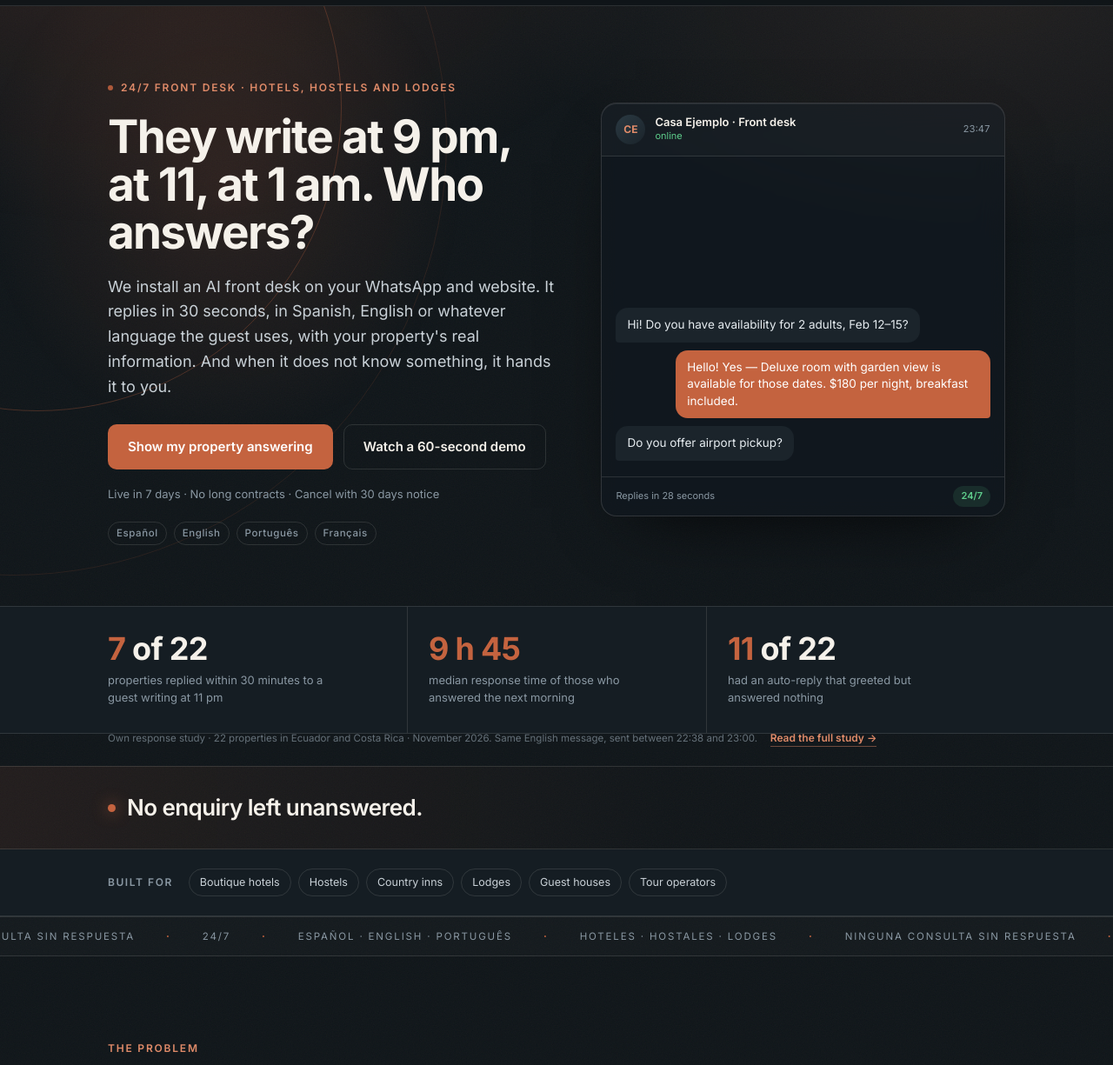
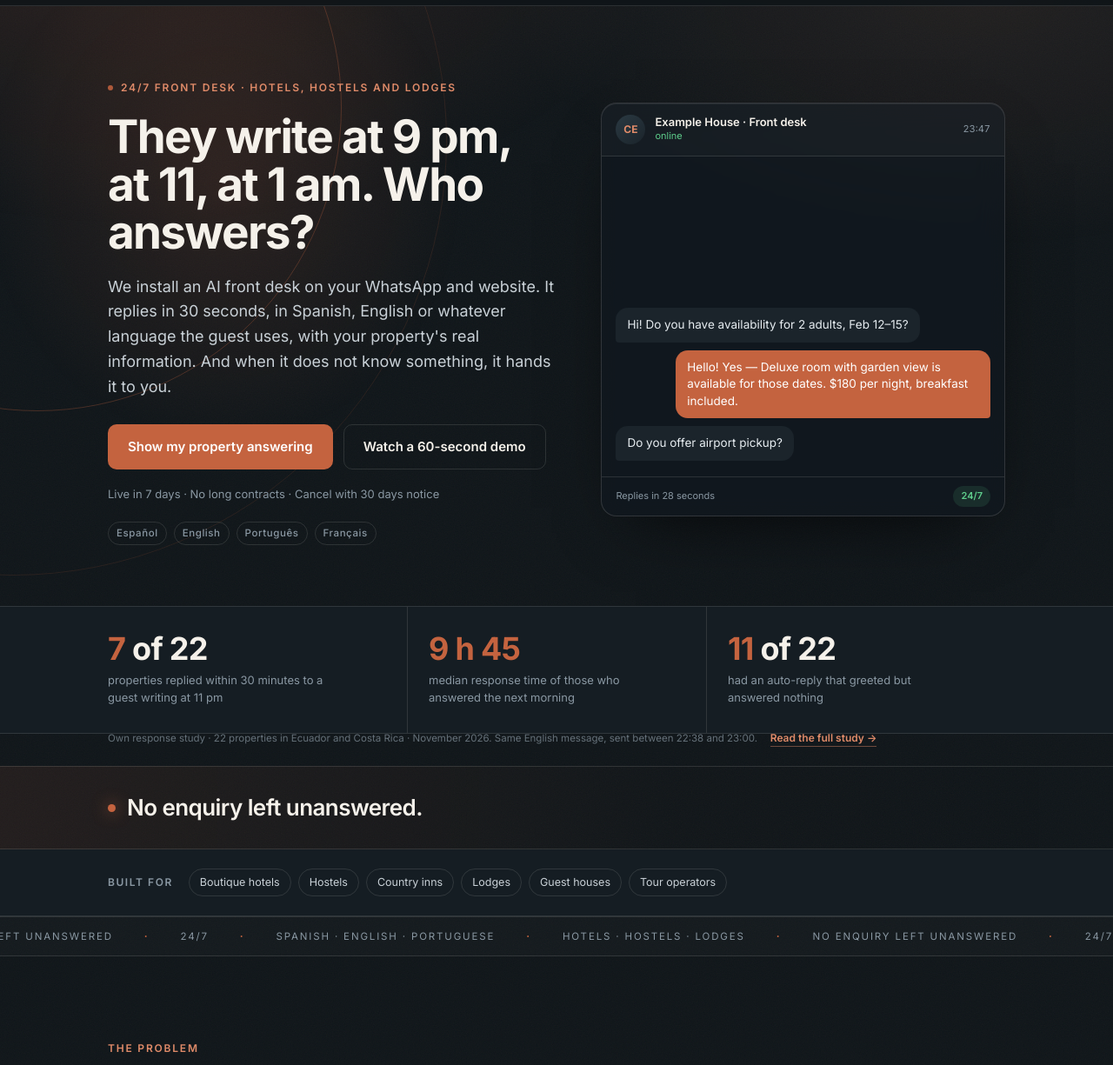
Before and after one commit to DavidSerranoReyes/cumbre-web, a plain HTML site: page index.html in a window 1280 px wide. Shown: the part 64-1289 px from the top of the page at 87% size. Drawn offline with Linux system fonts and the light colour scheme.

Commit message:
Casa Ejemplo y carrusel traducidos

```diff
--- a/index.html
+++ b/index.html
@@ -401,7 +401,7 @@
         <div class="chathead">
           <div class="avatar">CE</div>
           <div>
-            <div class="who">Casa Ejemplo · <span data-t data-en="Front desk">Recepción</span></div>
+            <div class="who"><span data-t data-en="Example House">Casa Ejemplo</span> · <span data-t data-en="Front desk">Recepción</span></div>
             <div class="st" data-t data-en="online">en línea</div>
           </div>
           <div class="clock">23:47</div>
@@ -460,8 +460,8 @@
 
   <div class="marquee" aria-hidden="true">
     <div class="marquee-track">
-      <span>Ninguna consulta sin respuesta</span><span><b>·</b></span><span>24/7</span><span><b>·</b></span><span>Español · English · Português</span><span><b>·</b></span><span>Hoteles · Hostales · Lodges</span><span><b>·</b></span>
-      <span>Ninguna consulta sin respuesta</span><span><b>·</b></span><span>24/7</span><span><b>·</b></span><span>Español · English · Português</span><span><b>·</b></span><span>Hoteles · Hostales · Lodges</span><span><b>·</b></span>
+      <span data-t data-en="No enquiry left unanswered">Ninguna consulta sin respuesta</span><span><b>·</b></span><span>24/7</span><span><b>·</b></span><span data-t data-en="Spanish · English · Portuguese">Español · English · Português</span><span><b>·</b></span><span data-t data-en="Hotels · Hostels · Lodges">Hoteles · Hostales · Lodges</span><span><b>·</b></span>
+      <span data-t data-en="No enquiry left unanswered">Ninguna consulta sin respuesta</span><span><b>·</b></span><span>24/7</span><span><b>·</b></span><span data-t data-en="Spanish · English · Portuguese">Español · English · Português</span><span><b>·</b></span><span data-t data-en="Hotels · Hostels · Lodges">Hoteles · Hostales · Lodges</span><span><b>·</b></span>
     </div>
   </div>
 
@@ -504,7 +504,7 @@
         <div class="chathead">
           <div class="avatar">CE</div>
           <div>
-            <div class="who">Casa Ejemplo · <span data-t data-en="Front desk">Recepción</span></div>
+            <div class="who"><span data-t data-en="Example House">Casa Ejemplo</span> · <span data-t data-en="Front desk">Recepción</span></div>
             <div class="st" data-t data-en="online">en línea</div>
           </div>
           <div class="clock">23:53</div>
```
